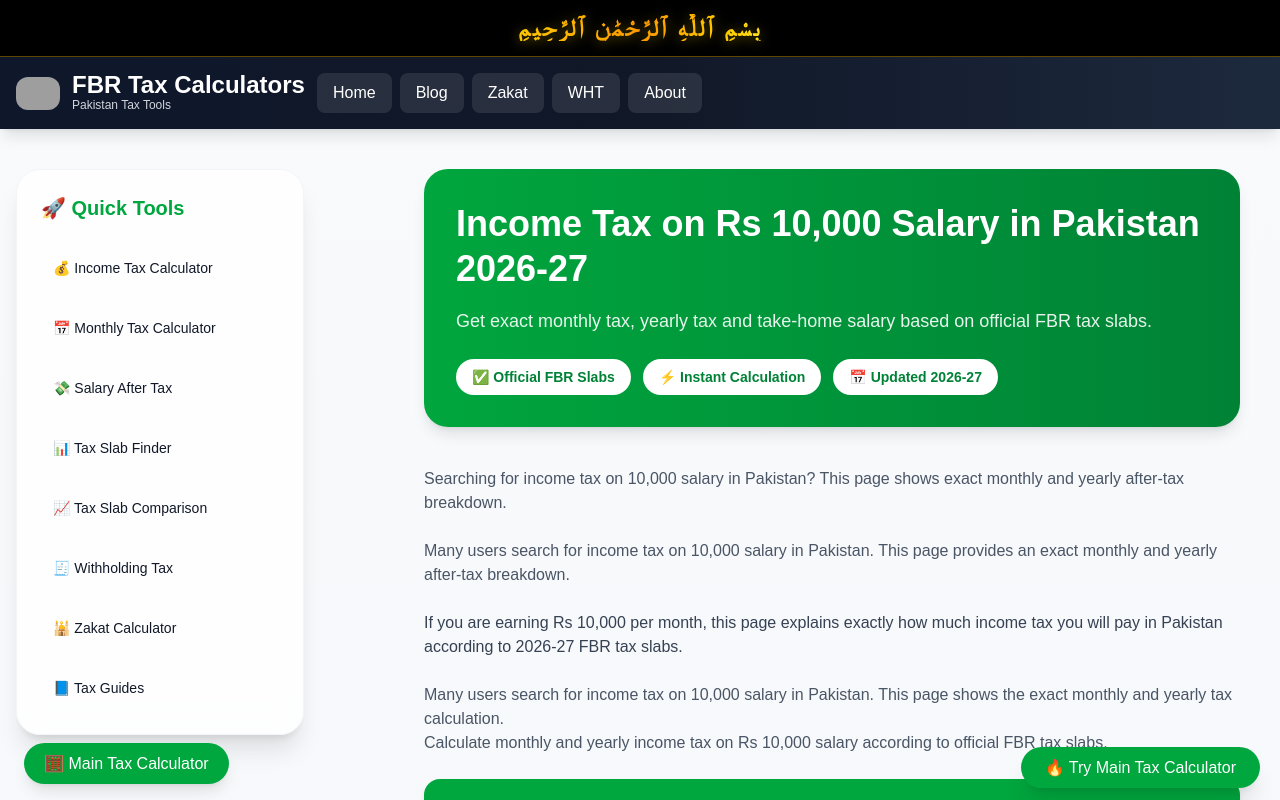
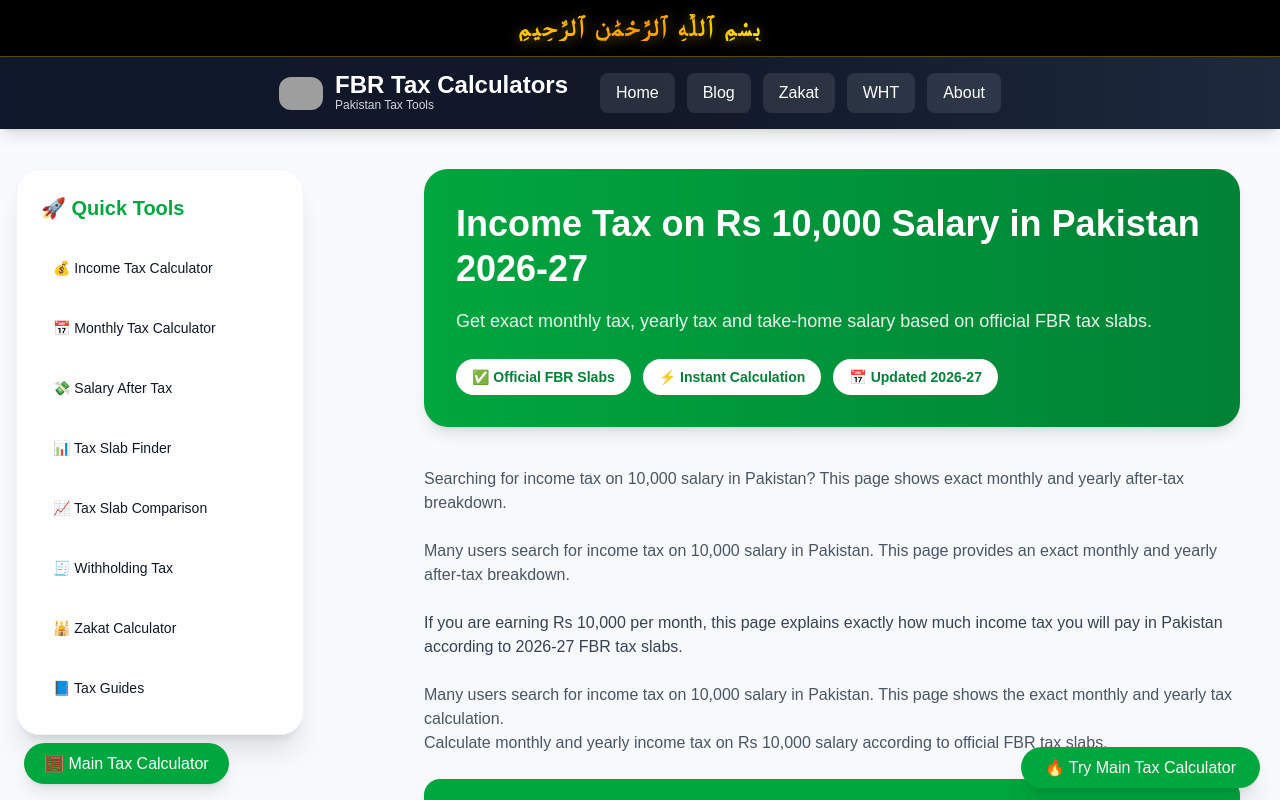
Before and after one commit to muhammadobaid1986/fbrtaxcalculators, a Next.js app: page /salary/10000 in a window 1280 px wide. Shown: the top 800 px of the page. Built offline with nearby package versions, Linux system fonts and the light colour scheme; grey boxes are pictures that could not be loaded.

Commit message:
Fixed navbar structure and removed duplicate menu

```diff
--- a/app/layout.tsx
+++ b/app/layout.tsx
@@ -85,8 +85,10 @@ export default function RootLayout({
 
 
         <nav className="bg-gradient-to-r from-slate-900 via-gray-900 to-slate-800 shadow-lg sticky top-0 z-50">
-  <div className="max-w-7xl mx-auto px-4 py-4 flex flex-col md:flex-row items-center gap-3">
 
+  <div className="max-w-7xl mx-auto px-4 py-4 flex items-center justify-center gap-8">
+
+    {/* Logo + Title */}
     <Link
       href="/"
       className="flex items-center gap-3"
@@ -111,7 +113,8 @@ export default function RootLayout({
       </div>
     </Link>
 
-    <div className="flex flex-wrap justify-center gap-2">
+    {/* Menu */}
+    <div className="flex flex-wrap gap-3">
 
       <Link href="/" className="px-4 py-2 bg-white/10 text-white rounded-lg hover:bg-white/20 transition">
         Home
@@ -136,6 +139,7 @@ export default function RootLayout({
     </div>
 
   </div>
+
 </nav>
 
         {/* PAGE CONTENT */}
```
Lines whose indentation alone changed are shown as unchanged.
